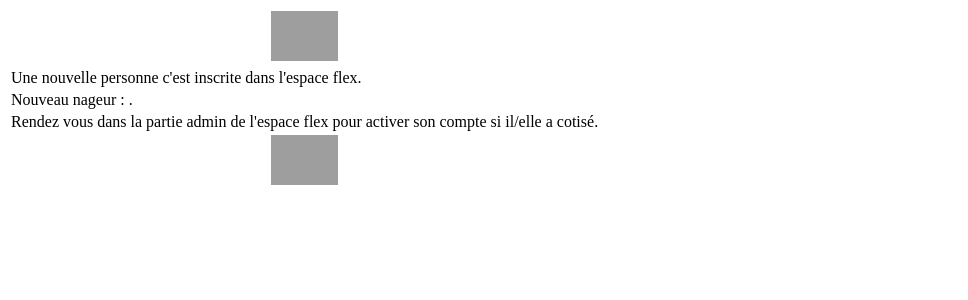
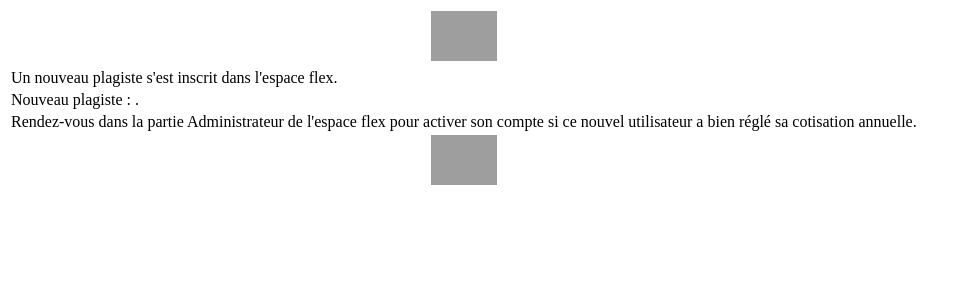
Before and after one commit to AlsaceDigitale/coworking-flex, a Symfony app: template templates/security/registrationMailAdmin.html.twig in a window 1280 px wide. Shown: the top 300 px of the page, without its empty margins (0-968 px from the left). Run offline with Twig, Linux system fonts and the light colour scheme; the template is opened without the code that fills it, so the values that code supplies are empty; some libraries are stand-ins or nearby versions; grey boxes are pictures that could not be loaded.

Commit message:
Update_txt_correction_fautes

```diff
--- a/templates/security/registrationMailAdmin.html.twig
+++ b/templates/security/registrationMailAdmin.html.twig
@@ -10,13 +10,13 @@
                 <th><img src="http://www.laplagedigitale.eu/wp-content/themes/slate/images/flex/flex-08.png"  height="50px" alt=""></th>
             </tr>
             <tr>
-                <td>Une nouvelle personne c'est inscrite dans l'espace flex.</td>
+                <td>Un nouveau plagiste s'est inscrit dans l'espace flex.</td>
             </tr>
             <tr>
-                <td>Nouveau nageur : <strong>{{ registration_man.lastname }} {{ registration_man.firstname }}</strong>.</td>
+                <td>Nouveau plagiste : <strong>{{ registration_man.lastname }} {{ registration_man.firstname }}</strong>.</td>
             </tr>
             <tr>
-                <td>Rendez vous dans la partie admin de l'espace flex pour activer son compte si il/elle a cotisé.</td>
+                <td>Rendez-vous dans la partie Administrateur de l'espace flex pour activer son compte si ce nouvel utilisateur a bien réglé sa cotisation annuelle.</td>
             </tr>
             <tr>
                 <th><img src="http://www.laplagedigitale.eu/wp-content/uploads/2015/04/plage-digitale.jpg"  height="50px" alt=""></th>
```
